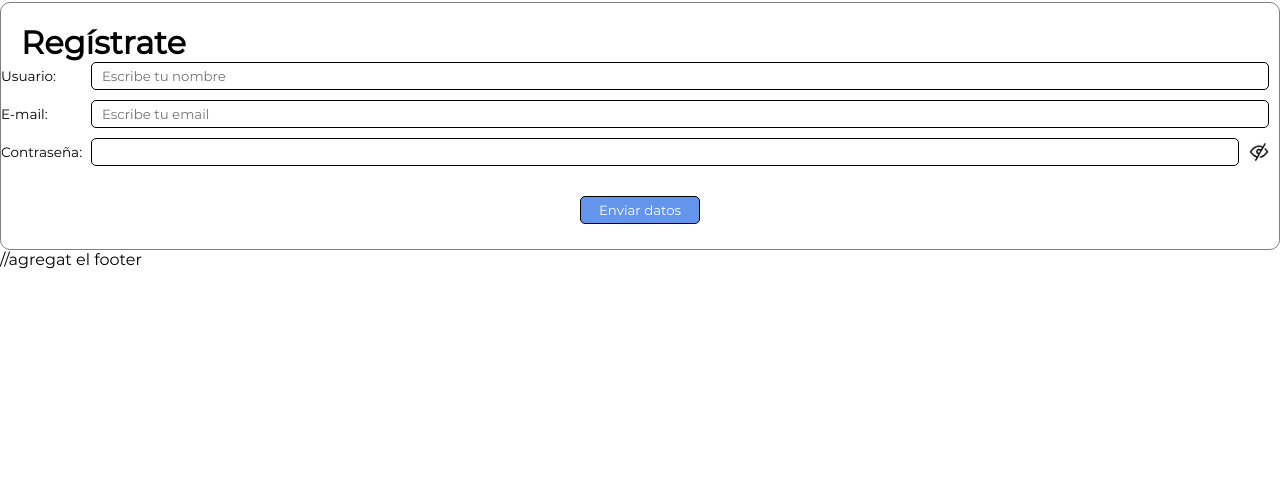
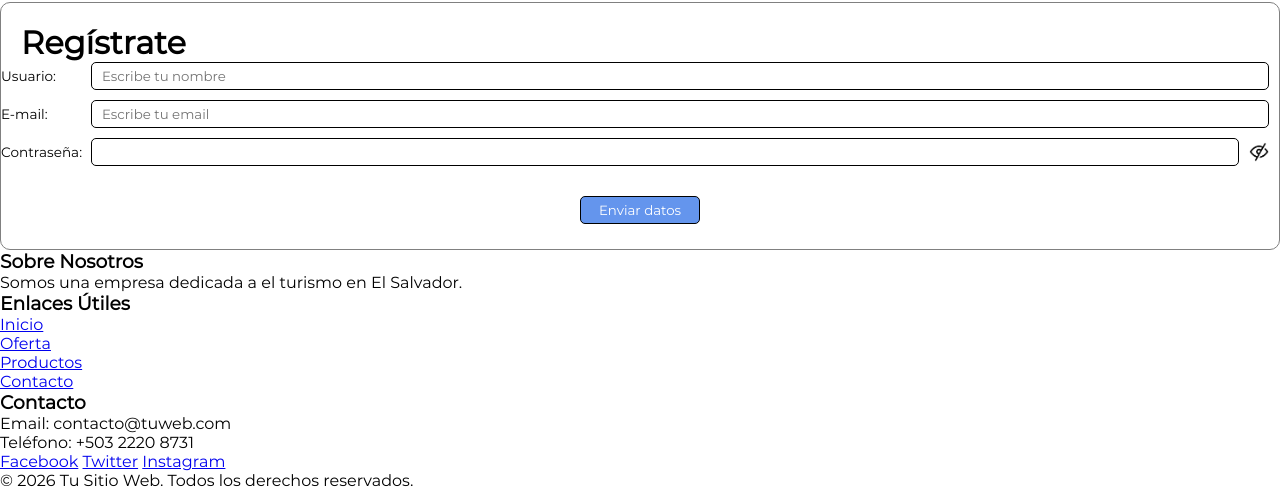
Before and after one commit to mayraaliciagonzalez-cmyk/Alojamientos_tur-sticos, a plain HTML site: page index.html in a window 1280 px wide. Shown: the part 1430-1920 px from the top of the page. Before the commit the page ends 1699 px from the top, so only its background shows below. Drawn offline with Linux system fonts and the light colour scheme.

Commit message:
Proyecto Alojamientos turisticos

```diff
--- a/index.html
+++ b/index.html
@@ -90,7 +90,43 @@
 </article>
 </section>
 <footer>
-	//agregat el footer
+	<footer class="site-footer">
+  <div class="footer-container">
+
+
+    <div class="footer-column">
+      <h3>Sobre Nosotros</h3>
+      <p>Somos una empresa dedicada a el turismo en El Salvador.</p>
+    </div>
+
+    <div class="footer-column">
+      <h3>Enlaces Útiles</h3>
+      <ul>
+        <li><a href="#inicio">Inicio</a></li>
+        <li><a href="#ofertas">Oferta</a></li>
+        <li><a href="#productos">Productos</a></li>
+        <li><a href="#contacto">Contacto</a></li>
+      </ul>
+    </div>
+
+    <!-- Columna 3: Contacto y Redes -->
+    <div class="footer-column">
+      <h3>Contacto</h3>
+      <p>Email: contacto@tuweb.com</p>
+      <p>Teléfono: +503 2220 8731</p>
+      <div class="social-links">
+        <a href="https://facebook.com" target="_blank" rel="noopener">Facebook</a>
+        <a href="https://twitter.com" target="_blank" rel="noopener">Twitter</a>
+        <a href="https://instagram.com" target="_blank" rel="noopener">Instagram</a>
+      </div>
+    </div>
+
+  </div>
+
+  <div class="footer-bottom">
+    <p> &#169 2026 Tu Sitio Web. Todos los derechos reservados.</p>
+  </div>
+  </footer>
 </footer>
 </body>
 </html>
```
